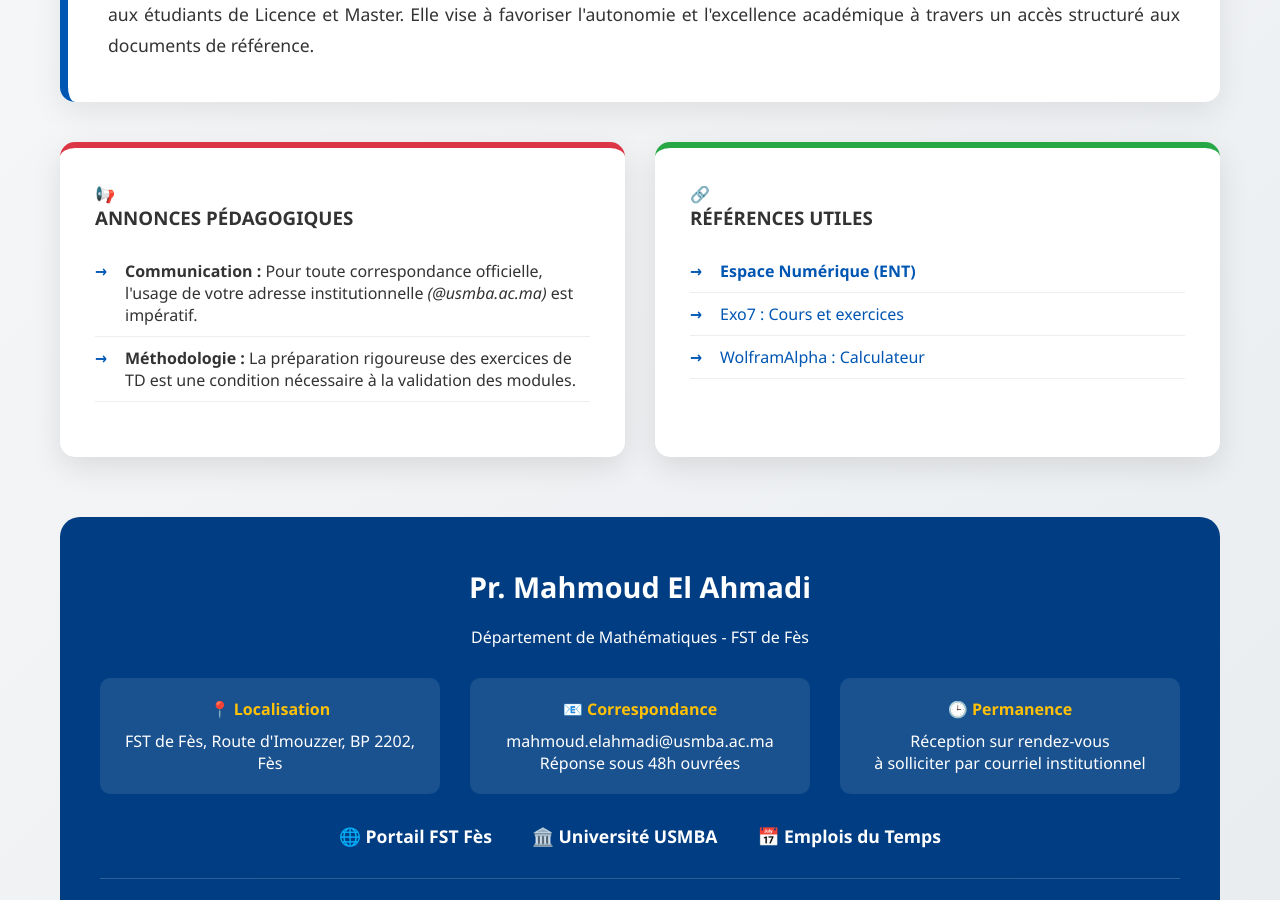
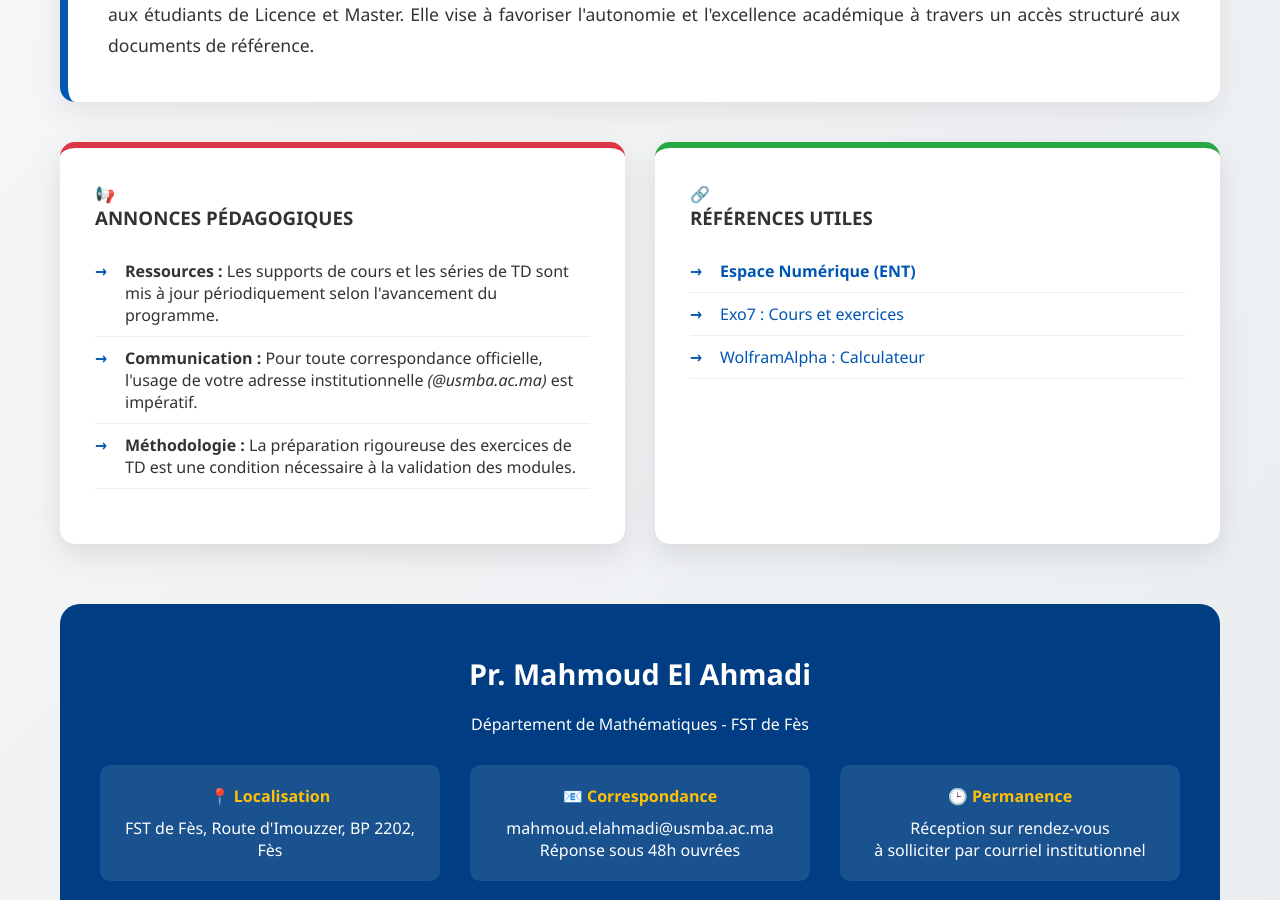
Before and after one commit to mahmoudmath/mahmoudmath.github.io, a Jekyll site: the page index.html, which Jekyll copies as it is, in a window 1280 px wide and 900 px high, scrolled down 667 px. Built offline with Jekyll 4.4.1, drawn with Linux system fonts in a browser that asks for light colours.

Commit message:
Update index.html

```diff
--- a/index.html
+++ b/index.html
@@ -42,6 +42,7 @@
                 <span class="resource-icon">📢</span>
                 <h3>ANNONCES PÉDAGOGIQUES</h3>
                 <ul class="resource-list">
+                    <li><strong>Ressources :</strong> Les supports de cours et les séries de TD sont mis à jour périodiquement selon l'avancement du programme.</li>
                     <li><strong>Communication :</strong> Pour toute correspondance officielle, l'usage de votre adresse institutionnelle <em>(@usmba.ac.ma)</em> est impératif.</li>
                     <li><strong>Méthodologie :</strong> La préparation rigoureuse des exercices de TD est une condition nécessaire à la validation des modules.</li>
                 </ul>
```
